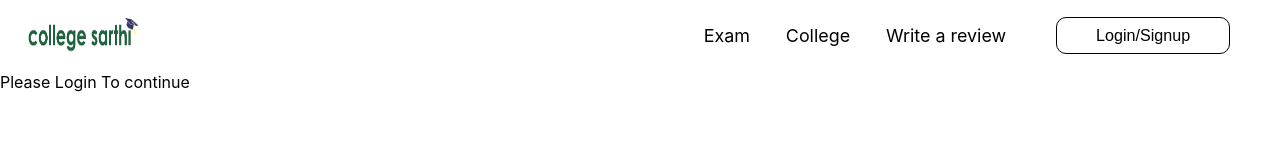
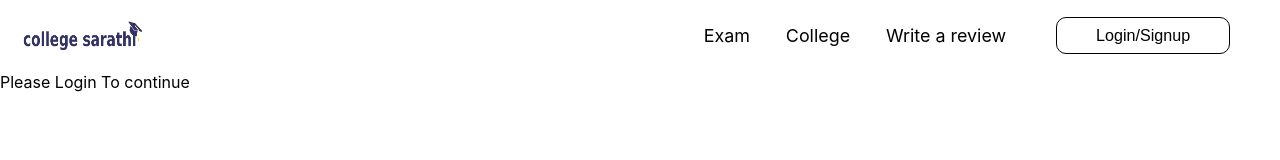
Before and after one commit to devrunes/collegesarthi, a Next.js app: page /write-a-review in a window 1280 px wide. Shown: the top 160 px of the page. Built offline with nearby package versions, Linux system fonts and the light colour scheme; no server answers.

Commit message:
added new svg logo

```diff
--- a/components/Navbar/Navbar.jsx
+++ b/components/Navbar/Navbar.jsx
@@ -63,7 +63,7 @@ export default function Navbar() {
           <a>
             <div className={styles.nav_logoImage}>
               <img
-                src="/logoMain.png"
+                src="/logoMain.svg"
                 alt="college logo "
                 className={styles.nav_logo_image}
               />
```
Also changed, not shown: public/logoMain.svg (added).
